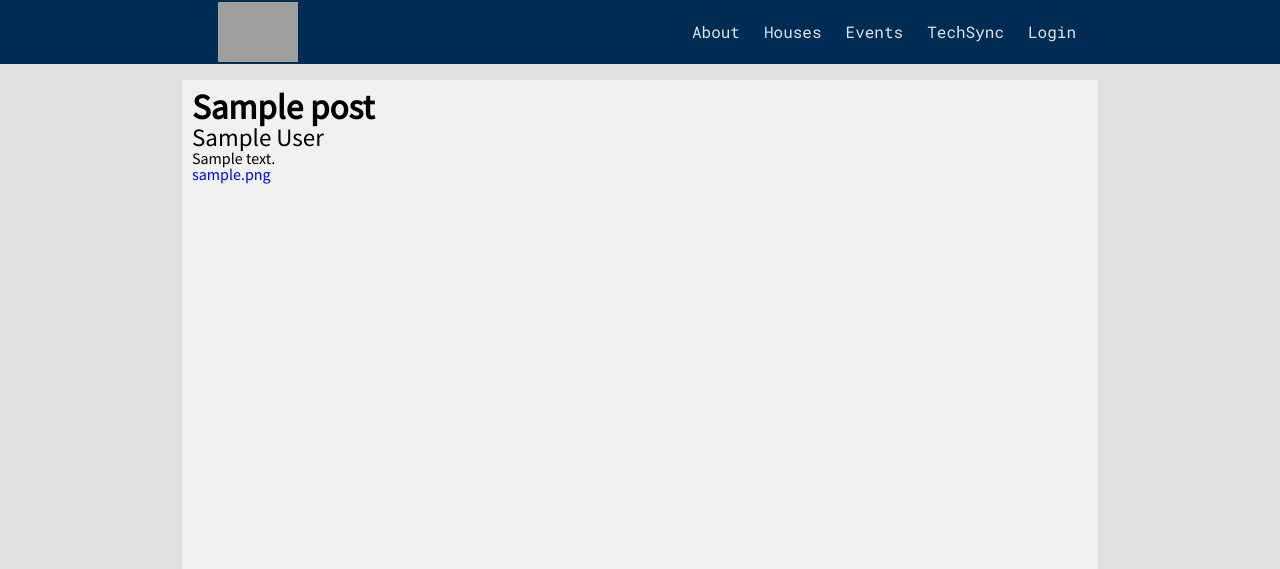
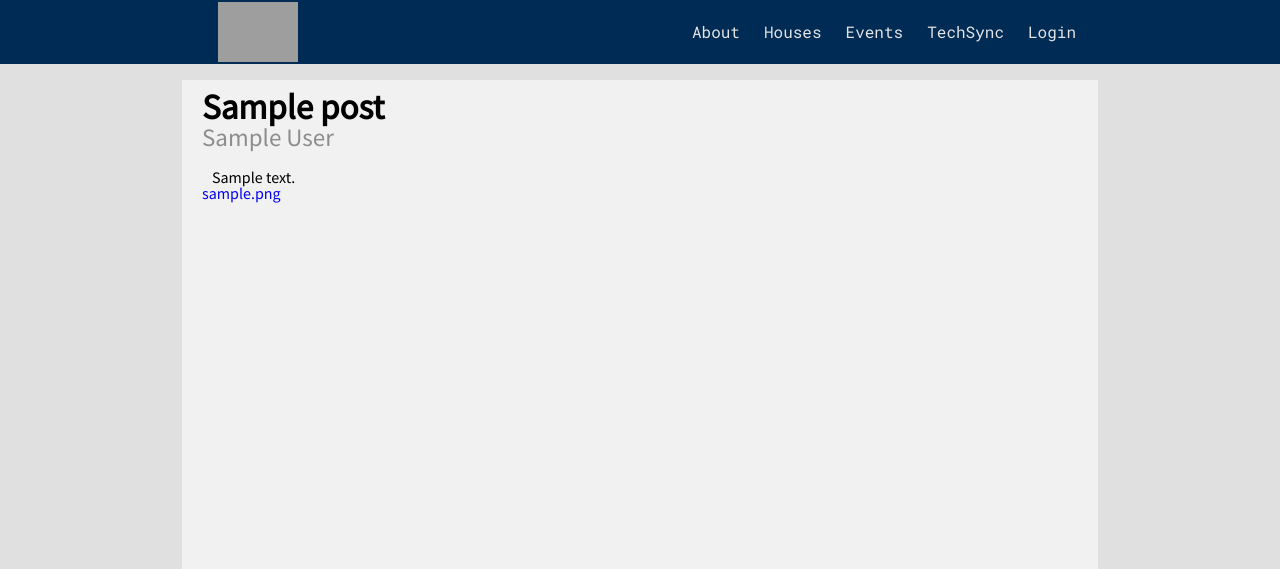
Before and after one commit to WPI-IFC/ifc-website, a Django app: template officers/templates/post.html in a window 1280 px wide. Shown: the top 569 px of the page. Run offline with Django 3.2, Linux system fonts and the light colour scheme; the template is opened without the code that fills it: values that come from a table or form of the project are taken from there, others are empty; tables that the repository leaves empty hold one stand-in row (values such as "Sample post"); parts of the project's set-up code (start-up, migrations or seed data) failed here and were passed over; grey boxes are pictures that could not be loaded.

Commit message:
Added basic styling to post page

```diff
--- a/officers/static/officers/article.css
+++ b/officers/static/officers/article.css
@@ -1,3 +1,17 @@
 .content-container .edit a {
     color: blue;
 }
+
+.content-container .post-container {
+    padding-left: 10px;
+}
+
+.content-container .post-container .post-author {
+    margin-bottom: .75em;
+    color: rgb(141, 141, 141);
+}
+
+.content-container .post-container p {
+    padding-left: 10px;
+    padding-right: 20px;
+}
--- a/officers/templates/post.html
+++ b/officers/templates/post.html
@@ -16,6 +16,7 @@
         {% if request.user == post.author %}
         <span class="edit">[<a href="edit">edit</a>]</span>
         {% endif %}
+        <div class="post-container">
             <h1 class="post-title">{{ post.title }}</h1>
             <h2 class="post-author">{{ post.author_string }}</h2>
             <p class="post-body">{{ post.body|linebreaks }}</p>
@@ -23,6 +24,7 @@
             <a class="post-attachments" href="{{ post.attachments.url }}">{{ post.attachments }}</a>
             {% endif %}
         </div>
+    </div>
     {% include 'footer.html' %}
 </body>
 </html>
```
Lines whose indentation alone changed are shown as unchanged.
